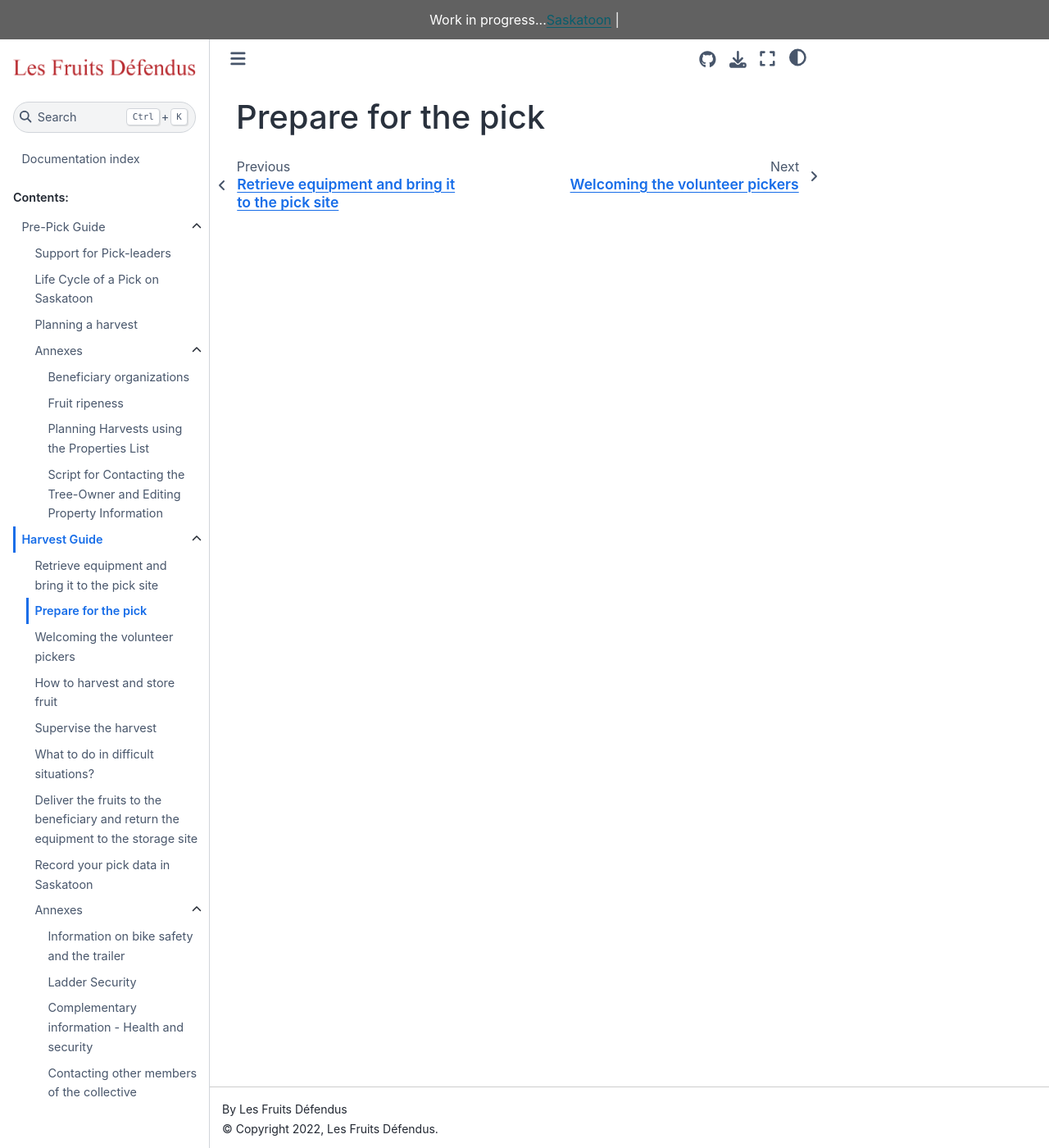
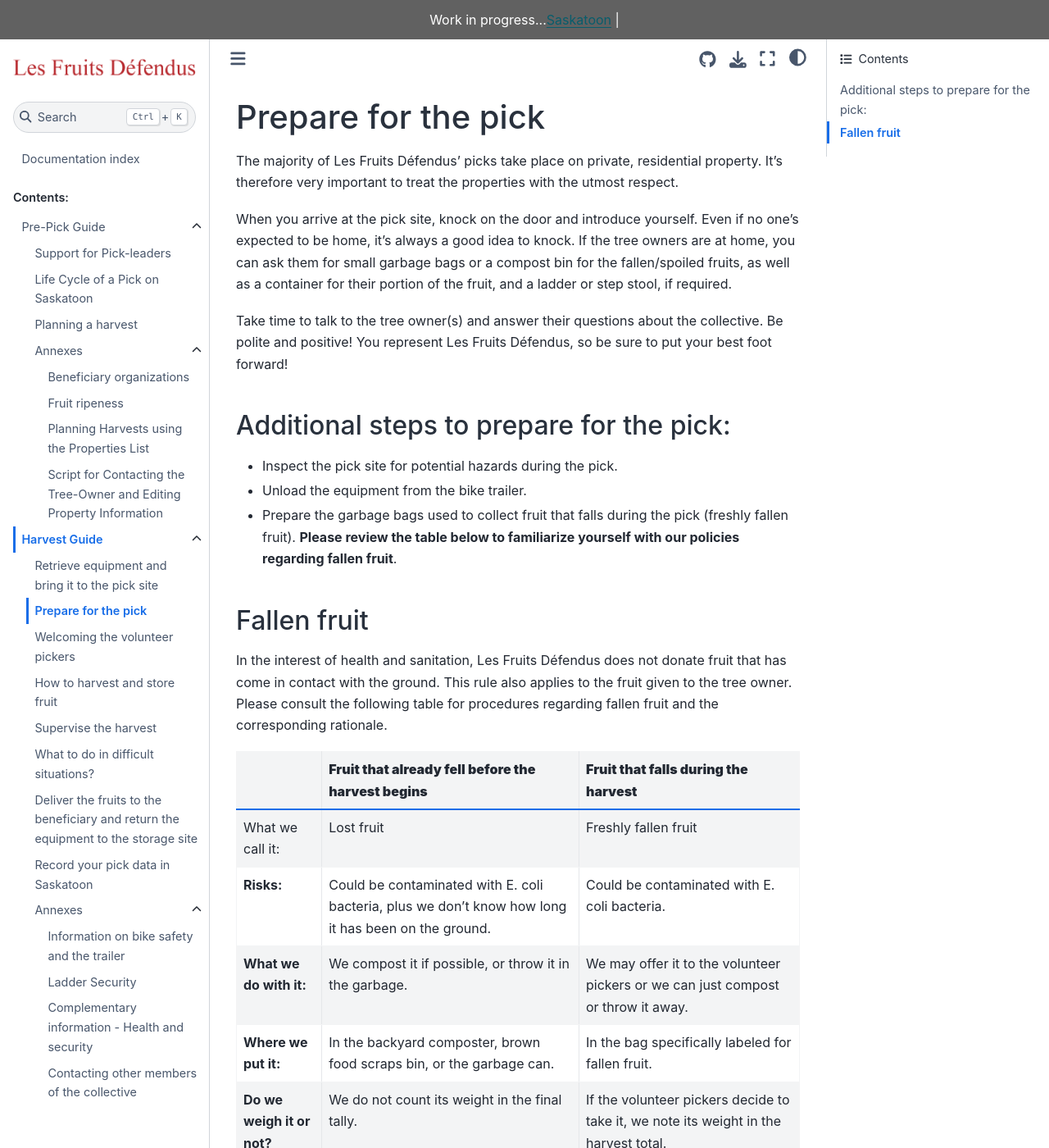
Before and after one commit to LesFruitsDefendus/guides, a Sphinx documentation site: the page built from docs/source/harvest-guide/prepare-for-the-pick.md, in a window 1280 px wide and 1400 px high. Shown: the whole window at 82% size. Built offline with Sphinx 7.4.7 and the Sphinx Book theme 1.1.4, drawn with Linux system fonts in a browser that asks for light colours.

Commit message:
migrate prepare for the pick

```diff
--- a/docs/source/harvest-guide/prepare-for-the-pick.md
+++ b/docs/source/harvest-guide/prepare-for-the-pick.md
@@ -1 +1,27 @@
 # Prepare for the pick
+
+The majority of Les Fruits Défendus' picks take place on private, residential property. It's therefore very important to treat the properties with the utmost respect.
+
+When you arrive at the pick site, knock on the door and introduce yourself. Even if no one's expected to be home, it's always a good idea to knock. If the tree owners are at home, you can ask them for small garbage bags or a compost bin for the fallen/spoiled fruits, as well as a container for their portion of the fruit, and a ladder or step stool, if required.
+
+Take time to talk to the tree owner(s) and answer their questions about the collective. Be polite and positive! You represent Les Fruits Défendus, so be sure to put your best foot forward!
+
+## Additional steps to prepare for the pick:
+
+- Inspect the pick site for potential hazards during the pick.
+- Unload the equipment from the bike trailer.
+- Prepare the garbage bags used to collect fruit that falls during the pick (freshly fallen
+fruit). **Please review the table below to familiarize yourself with our policies regarding fallen fruit**.
+
+## Fallen fruit
+
+In the interest of health and sanitation, Les Fruits Défendus does not donate fruit that has come in contact with the ground. This rule also applies to the fruit given to the tree owner. Please consult the following table for procedures regarding fallen fruit and the corresponding rationale.
+
+
+|| **Fruit that already fell before the harvest begins** | **Fruit that falls during the harvest** |
+| --- | --- | --- |
+| What we call it:|Lost fruit|Freshly fallen fruit|
+| **Risks:** |Could be contaminated with E. coli bacteria, plus we don’t know how long it has been on the ground.|Could be contaminated with E. coli bacteria.|
+|**What we do with it:**| We compost it if possible, or throw it in the garbage. | We may offer it to the volunteer pickers or we can just compost or throw it away.|
+|**Where we put it:**| In the backyard composter, brown food scraps bin, or the garbage can. | In the bag specifically labeled for fallen fruit. |
+| **Do we weigh it or not?** | We do not count its weight in the final tally. | If the volunteer pickers decide to take it, we note its weight in the harvest total. |
```
